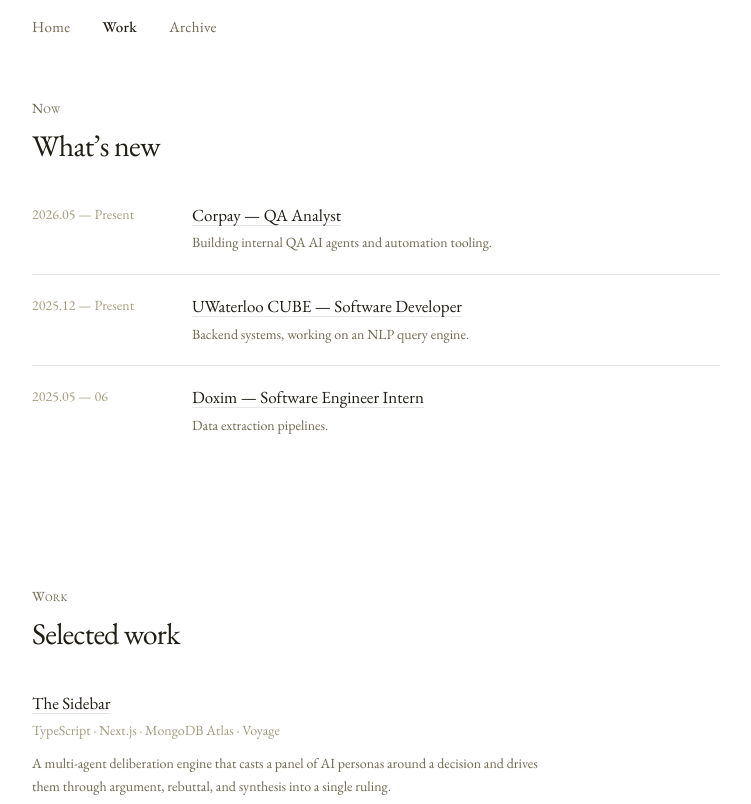
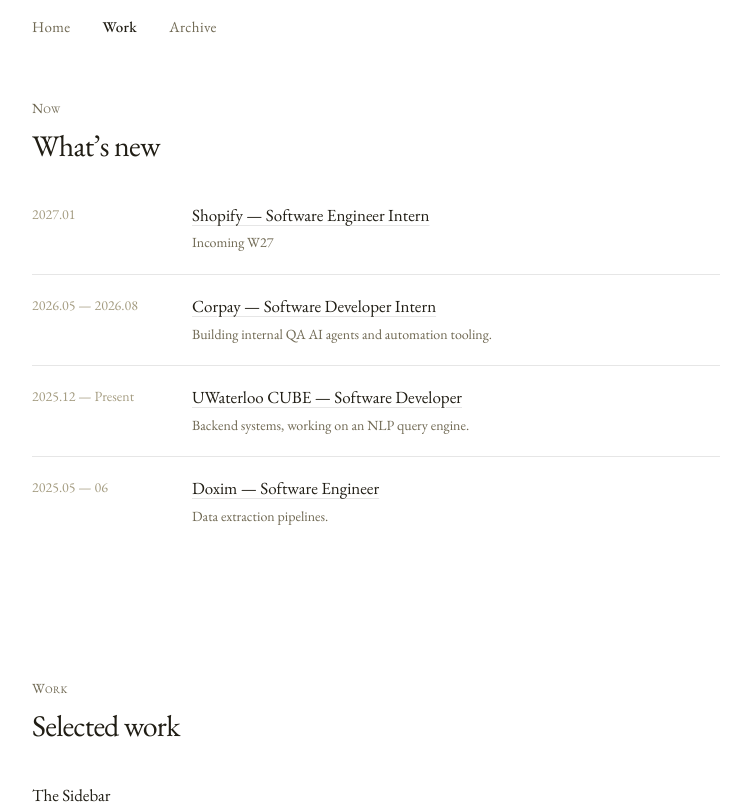
Before and after one commit to adandreidan/portfolio, a Next.js app: page /work in a window 1280 px wide. Shown: the top 804 px of the page, without its empty margins (264-1015 px from the left). Built offline with nearby package versions, Linux system fonts and the light colour scheme.

Commit message:
Life Changes

```diff
--- a/components/hero.tsx
+++ b/components/hero.tsx
@@ -13,9 +13,8 @@
         </a>
 
         <p className="mt-4 max-w-lg text-[17px] leading-relaxed text-foreground/85">
-          I&rsquo;m building AI automation at Corpay, where I work on agents wired into the
-          development cycle, and backend systems at UWaterloo CUBE, where I work on an NLP query
-          engine.
+          I&rsquo;m an incoming software engineer at Shopify. Previously I was a software
+          developer at Corpay, and I work with NLP at UWaterloo CUBE.
         </p>
 
         <p className="mt-3 max-w-lg text-[17px] leading-relaxed text-foreground/85">
--- a/components/now-section.tsx
+++ b/components/now-section.tsx
@@ -4,8 +4,14 @@
 
 const items = [
   {
-    date: "2026.05 — Present",
-    title: "Corpay — QA Analyst",
+    date: "2027.01",
+    title: "Shopify — Software Engineer Intern",
+    note: "Incoming W27",
+    url: "https://www.shopify.com/ro",
+  },
+  {
+    date: "2026.05 — 2026.08",
+    title: "Corpay — Software Developer Intern",
     note: "Building internal QA AI agents and automation tooling.",
     url: "https://www.corpay.com/",
   },
@@ -17,7 +23,7 @@
   },
   {
     date: "2025.05 — 06",
-    title: "Doxim — Software Engineer Intern",
+    title: "Doxim — Software Engineer",
     note: "Data extraction pipelines.",
     url: "https://www.doxim.com",
   },
```
